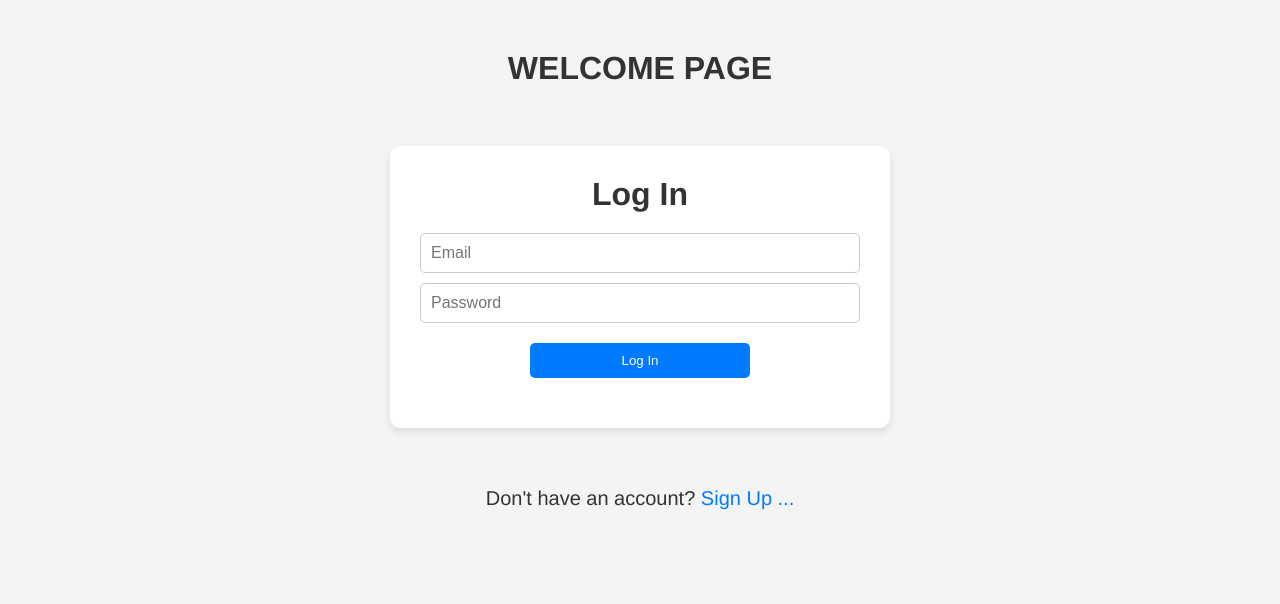
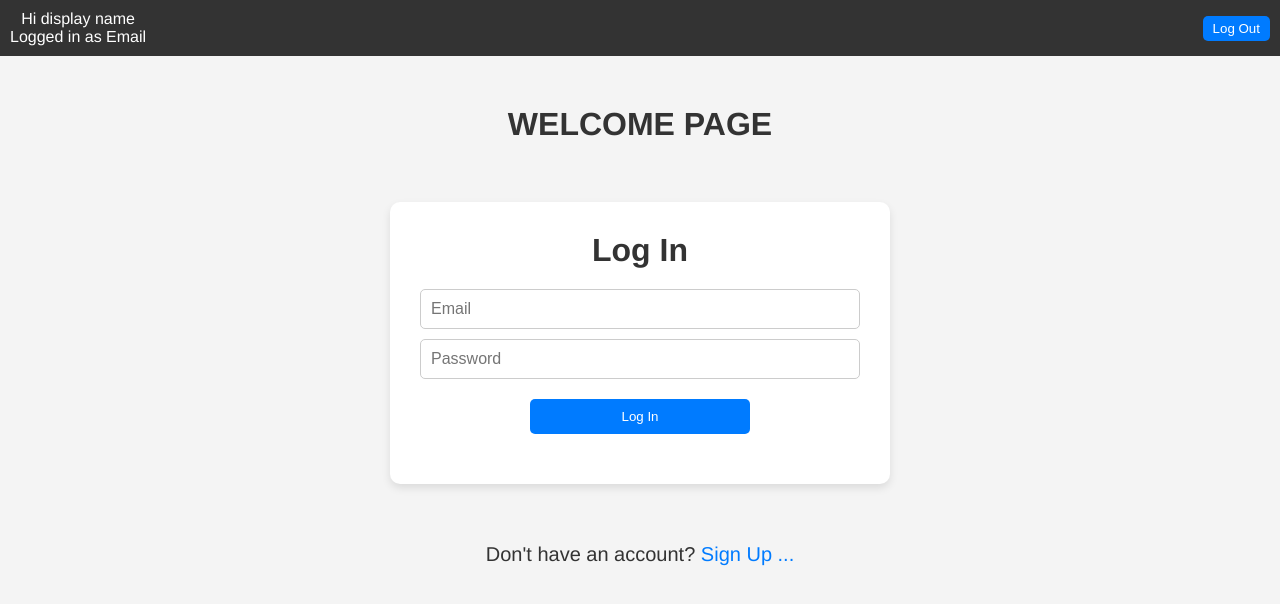
Before and after one commit to KRYPTONITErex/live_chat_lp, a Vue app: page / in a window 1280 px wide. Shown: the top 604 px of the page. Built offline with nearby package versions, Linux system fonts and the light colour scheme.

Commit message:
navbar and logout butt Done

```diff
--- a/src/App.vue
+++ b/src/App.vue
@@ -1,8 +1,24 @@
 <template>
+
+  <Navbar></Navbar>
 
   <router-view/>
 
+
 </template>
+
+<script>
+
+import Navbar from './components/Navbar'
+export default {
+  components: { Navbar },
+
+}
+
+</script>
+
+
+
 
 <style>
 #app {
@@ -12,4 +28,6 @@
 }
 
 
+
+
 </style>
--- a/src/assets/global.css
+++ b/src/assets/global.css
@@ -107,3 +107,31 @@
     margin-bottom: 10px;
 
   }
+
+  nav {
+    display: flex;
+    justify-content: space-between;
+    align-items: center;
+    background-color: #333;
+    color: #fff;
+    padding: 10px;
+  }
+
+  nav p {
+    margin: 0;
+    font-size: 16px;
+  }
+
+  nav button {
+    background-color: #007bff;
+    color: #fff;
+    border: none;
+    padding: 5px 10px;
+    border-radius: 5px;
+    cursor: pointer;
+    transition: background-color 0.3s ease;
+  }
+
+  nav button:hover {
+    background-color: #0056b3;
+  }
--- /dev/null
+++ b/src/components/Navbar.vue
@@ -0,0 +1,34 @@
+<template>
+
+    <nav>
+        <div>
+            <p>Hi display name</p>
+            <p class="email">Logged in as Email</p>
+        </div>
+        <button @click="logout">Log Out</button>
+    </nav>
+
+</template>
+
+<script>
+import { auth } from '../firebase/config';
+export default {
+    setup() {
+        let logout = () => {
+            auth.signOut()
+            console.log('user logged out')
+
+        }
+
+        return { logout }
+
+    }
+
+}
+</script>
+
+<style>
+
+
+
+</style>
```
